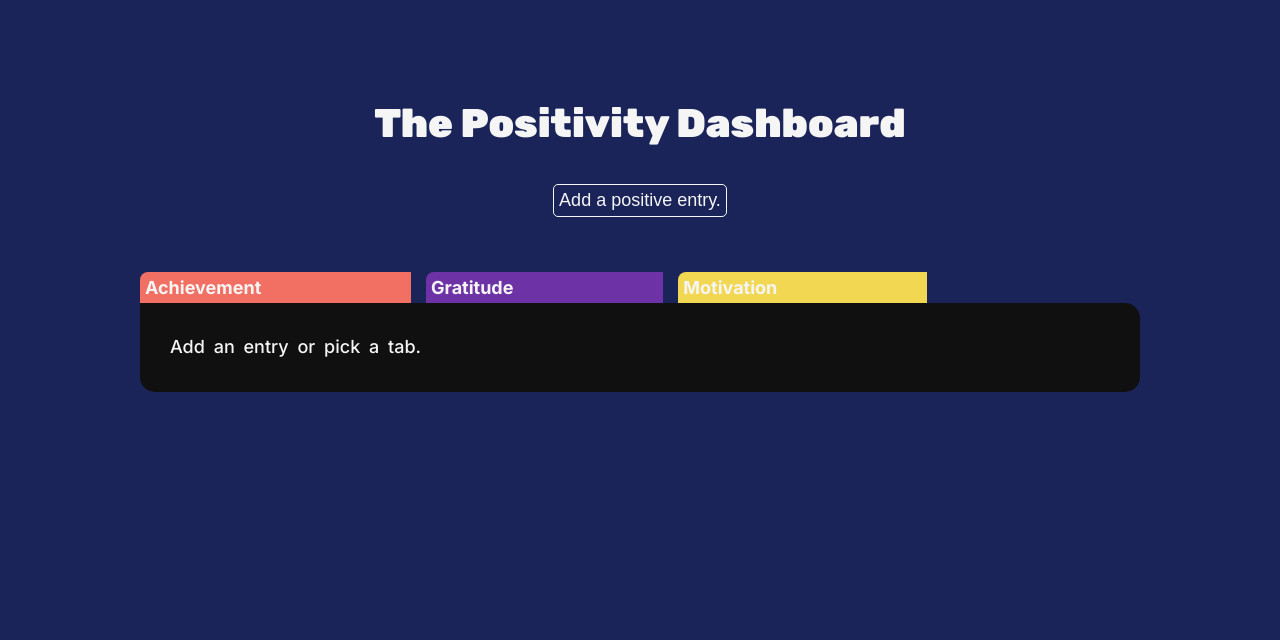
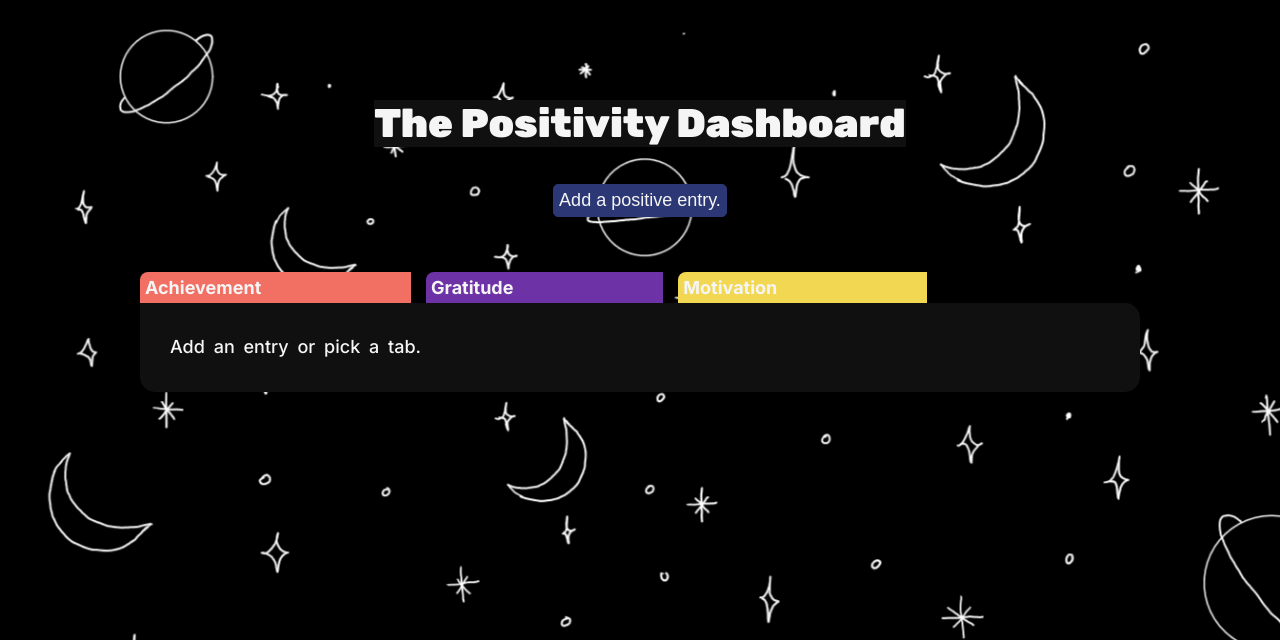
Before and after one commit to tiffanymatthe/positivitydashboard, a PHP site: page / in a window 1280 px wide. Shown: the top 640 px of the page. Run offline with PHP 8.4, Linux system fonts and the light colour scheme; data that the repository does not hold is empty; some libraries are stand-ins or nearby versions.

```diff
--- a/index.php
+++ b/index.php
@@ -40,7 +40,7 @@ if ($stmt = mysqli_prepare($conn, $sql)) {
 </head>
 
 <body>
-    <h1>The Positivity Dashboard</h1>
+    <h1><span class="dark-bg">The Positivity Dashboard<span></h1>
     <div id="container">
         <button type="button" class="buttons" id="add_entry_button" onclick="show_adding()">Add a positive entry.</button>
     </div>
--- a/style.css
+++ b/style.css
@@ -9,7 +9,7 @@
   --motivation-color: #6d33a6;
   --gratitude-color: #f2d852;
   --tag-color: #1f2c73;
-  --radio-highlight: #4e557e;
+  --radio-highlight: #2c3875;
   --radio-dark: #1f2c73;
 }
 
@@ -17,18 +17,14 @@ html {
   -webkit-font-smoothing: antialiased;
   background-color: var(--bg-color);
   font-size: large;
-  /*background: url(tropical-leaves.jpg) no-repeat center center fixed;
+  background: url(image.png) no-repeat center center fixed;
   -webkit-background-size: cover;
   -moz-background-size: cover;
   -o-background-size: cover;
-  background-size: cover;*/
+  background-size: cover;
 }
 
 body {
-  /* height: 300%;
-    width:100%;
-    background-image: linear-gradient(to left top, #CEE8F2,#F9ECE6);  */
-  background-color: var(--bg-color);
   font-family: var(--body-font);
   font-weight: 500;
 }
@@ -50,6 +46,10 @@ h1 {
   /* background-color: #DABDAB; */
   margin-top: 100px;
   color: whitesmoke;
+}
+
+.dark-bg {
+  background-color: #101010;
 }
 
 h2 {
@@ -236,6 +236,7 @@ textarea {
   position: relative;
   overflow: hidden;
   margin-bottom: 0.375em;
+  color: var(--text-color);
 }
 
 .tag-box label input,
@@ -284,16 +285,15 @@ label span:before {
 
 .buttons {
   color: whitesmoke;
-  background-color: var(--bg-color);
-  border: 1px solid var(--text-color);
+  background-color: var(--radio-highlight);
+  border: 1px solid var(--radio-highlight);
   border-radius: 5px;
   padding: 5px;
   font-size: large;
 }
 
 .buttons:hover {
-  border: 1px solid var(--bg-color);
-  background-color: var(--bg-color);
+  border: 1px solid black;
   cursor: pointer;
 }
 
```
Also changed, not shown: image.png (added), tropical-leaves.jpg (deleted).
